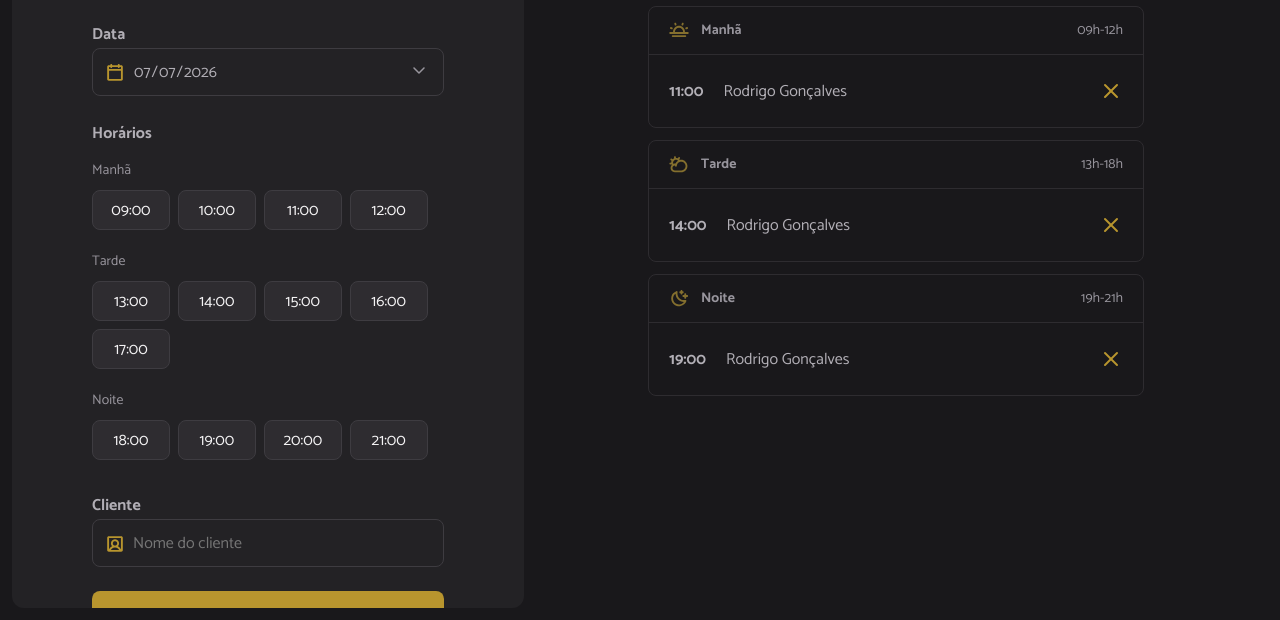
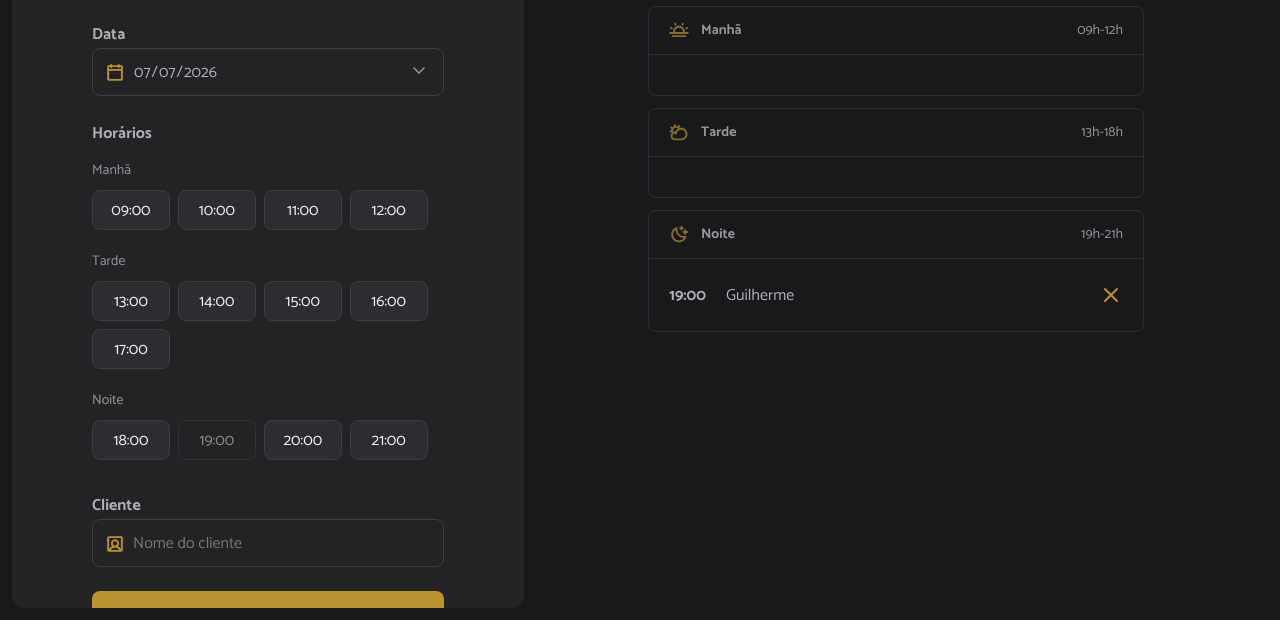
Before and after one commit to T1ag0o/hair_style, a website built with webpack: page index.html in a window 1280 px wide. Shown: the part 180-800 px from the top of the page. Built offline with nearby package versions, Linux system fonts and the light colour scheme; data requests are answered from the project's data file.

Commit message:
bloqueando horários ja agendados

```diff
--- a/server.json
+++ b/server.json
@@ -7,7 +7,7 @@
     },
     {
       "id": "XiivDu_VTaA",
-      "name": "Tiago",
+      "name": "Tiago Arnhold",
       "when": "2026-07-04T00:00:00.000Z"
     },
     {
@@ -19,6 +19,11 @@
       "id": "efVhiSTSLhM",
       "name": "Tiago",
       "when": "2026-07-03T14:00:00.000Z"
+    },
+    {
+      "id": "qNeKae9QLpw",
+      "name": "Guilherme",
+      "when": "2026-07-07T19:00:00.000Z"
     }
   ],
   "$schema": "./node_modules/json-server/schema.json"
--- a/src/modules/form/hour-load.js
+++ b/src/modules/form/hour-load.js
@@ -4,19 +4,27 @@
 
 const hours = document.getElementById("hours")
 
-export function hoursLoad({ date }) {
+export function hoursLoad({ date, dailySchedules }) {
   // limpa a lista de horários
   hours.innerHTML = ""
+
+  // obtem a lista de horários ocupados
+  const unavailable = dailySchedules.map((schedules) => dayjs(schedules.when).format("HH:mm"))
+
+  console.log(unavailable)
+
   const opening = openingHours.map((hour) => {
     //recupera somente a hora
     const [scheduleHour] = hour.split(":")
 
     //Adiciona a hora na date e verifica se está no passado
-    const isHourPast = dayjs(date).add(scheduleHour, "hour").isAfter(dayjs())
+    const isHourPast = dayjs(date).add(scheduleHour, "hour").isBefore(dayjs())
+
+    const available = !unavailable.includes(hour) && !isHourPast
 
     return {
       hour,
-      available: isHourPast
+      available
     }
   })
 
--- a/src/modules/schedule/load.js
+++ b/src/modules/schedule/load.js
@@ -1,5 +1,6 @@
 import { scheduleFetchByDay } from "../../services/schedule-fatch-by-day.js"
 import { hoursLoad } from "../form/hour-load.js"
+import { schedulesShow } from "./show.js"
 
 // Seleciona o input data
 const selectedDate = document.getElementById("date")
@@ -9,8 +10,10 @@
 
   // busca na API os agendamentos
   const dailySchedules = await scheduleFetchByDay({ date })
-  console.log(dailySchedules)
+
+  // exibe os agendamentos
+  schedulesShow({ dailySchedules })
 
   //renderiza as horas dispóníveis
-  hoursLoad({ date })
+  hoursLoad({ date, dailySchedules })
 }
--- /dev/null
+++ b/src/modules/schedule/show.js
@@ -0,0 +1,52 @@
+import dayjs from "dayjs"
+
+// seleciona as seções, manhã, tarde e noite
+const periodMorning = document.getElementById("period-morning")
+const periodAfternoon = document.getElementById("period-afternoon")
+const periodNight = document.getElementById("period-night")
+
+export function schedulesShow({ dailySchedules }) {
+  try {
+    // limpa as listas
+    periodMorning.innerHTML = ""
+    periodAfternoon.innerHTML = ""
+    periodNight.innerHTML = ""
+
+    // renderiza os agendamentos por período
+    dailySchedules.forEach((schedule) => {
+      const item = document.createElement("li")
+      const time = document.createElement("strong")
+      const name = document.createElement("span")
+
+      //adiciona o id do agendamento
+      item.setAttribute("data-id", schedule.id)
+
+      time.textContent = dayjs(schedule.when).format("HH:mm")
+      name.textContent = schedule.name
+
+      // cria ícone de cancelar agendamento
+      const cancelIcon = document.createElement("img")
+      cancelIcon.classList.add("cancel-icon")
+      cancelIcon.setAttribute("src", "./src/assets/cancel.svg")
+      cancelIcon.setAttribute("alt", "Cancelar")
+
+      // adiciona o tempo, nome e item
+      item.append(time, name, cancelIcon)
+
+      // obtem somente a hora
+      const hour = dayjs(schedule.when).hour()
+      if (hour <= 12) {
+        periodMorning.appendChild(item)
+      } else if (hour > 12 && hour <= 18) {
+        periodAfternoon.appendChild(item)
+      } else {
+        periodNight.appendChild(item)
+      }
+    })
+
+
+  } catch (error) {
+    alert("Não foi possível exibir os agendamentos")
+    console.log(error)
+  }
+}
```
Also changed, not shown: index.html (+6 -6 lines), dist/index.html, dist/main.js.
